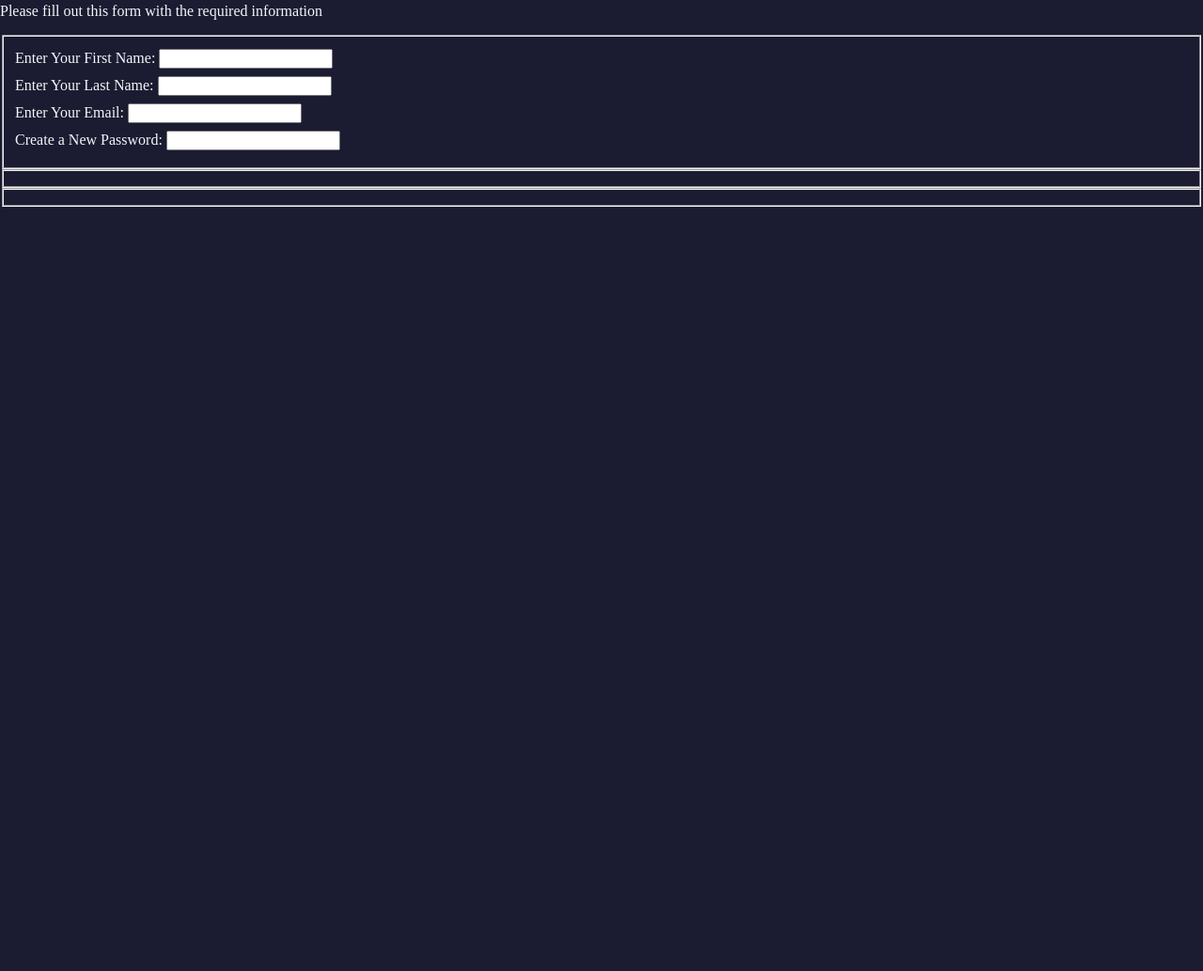
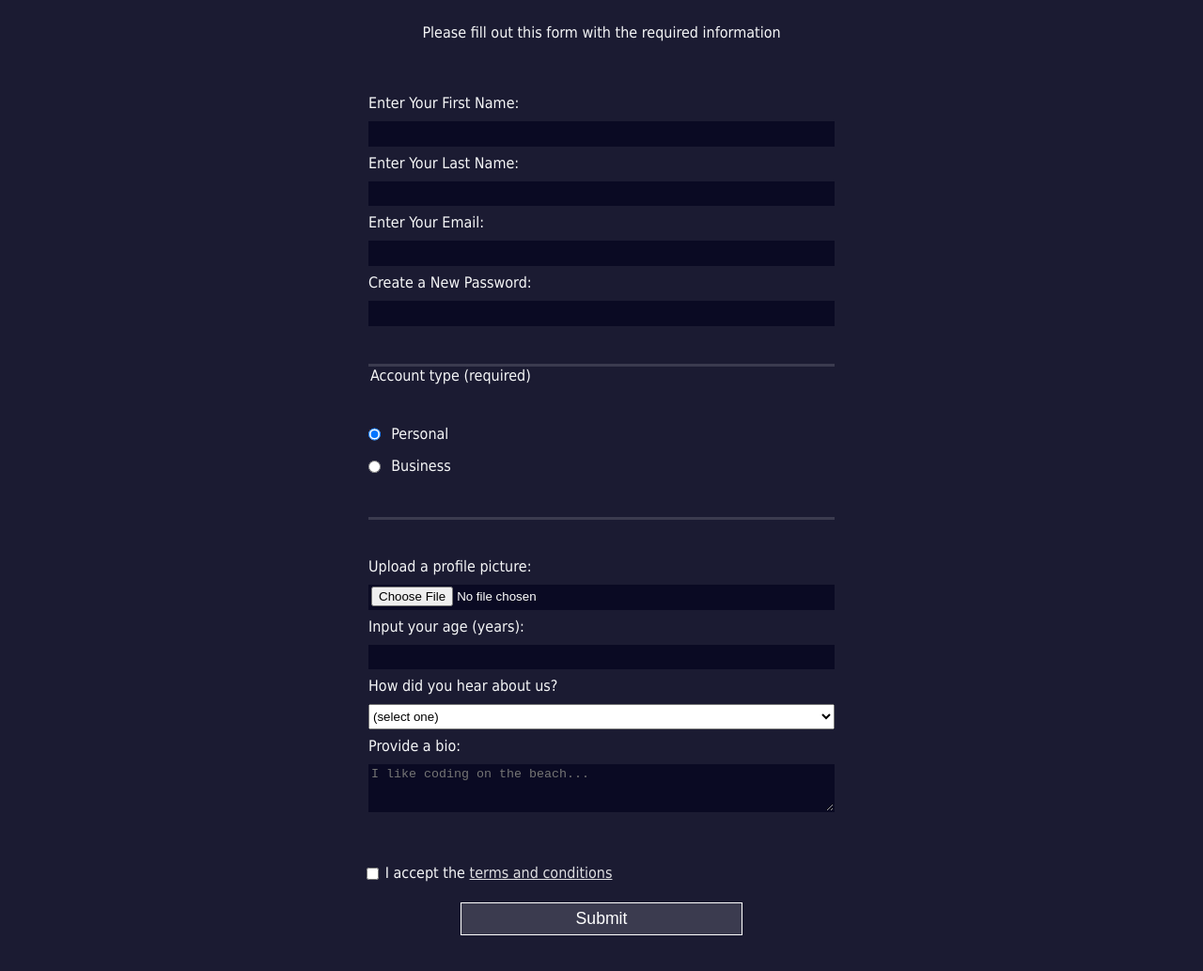
Before and after one commit to SverreGjolme/RegistrationForm, a plain HTML site: page index.html in a window 1280 px wide. Shown: the part 77-1110 px from the top of the page at 94% size. Before the commit the page ends 821 px from the top, so only its background shows below. Drawn offline with Linux system fonts and the light colour scheme.

Commit message:
Ferdigstilt prosjekt

```diff
--- a/index.html
+++ b/index.html
@@ -9,23 +9,67 @@
 
 <body>
 
+    <!-- Overskrift og innledningstekst -->
     <h1>Registration Form</h1>
     <p>Please fill out this form with the required information</p>
 
+    <!-- Skjema med actions begynner her -->
     <form action="https://register-demo.freecodecamp.org" method="post">
+        <!-- 1.fieldset, grunnleggende informasjon -->
         <fieldset>
-            <label for="first-name">Enter Your First Name: <input id="first-name" type="text"></label>
-            <label for="last-name">Enter Your Last Name: <input id="last-name" type="text"></label>
-            <label for="email">Enter Your Email: <input id="email" type="email"></label>
-            <label for="new-password">Create a New Password: <input id="new-password" type="password"></label>
+            <!-- Etikett og inndatafelt for fornavn -->
+            <label for="first-name">Enter Your First Name: <input id="first-name" type="text" name="first-name" required></label>
 
+            <!-- Etikett og inndatafelt for etternavn -->
+            <label for="last-name">Enter Your Last Name: <input id="last-name" type="text" name="last-name" required></label>
+
+            <!-- Etikett og inndatafelt for e-post -->
+            <label for="email">Enter Your Email: <input id="email" type="email" name="email" required></label>
+
+             <!-- Etikett og inndatafelt for å opprette et nytt passord -->
+            <label for="new-password">Create a New Password: <input id="new-password" type="password" pattern="[a-z0-5]{8,}" name="new-password" required></label>
         </fieldset>
+
+        <!-- 2.fieldset, skjemafelt for kontotype -->
+        <fieldset>
+            <legend>Account type (required)</legend>
+
+            <!-- Radioknapper for personlig og bedriftskonto -->
+            <label for="personal-account"><input id="personal-account" type="radio" name="account-type" class="inline" checked> Personal</label>
+            <label for="business-account"><input id="business-account" type="radio" name="account-type" class="inline"> Business</label>
+        </fieldset>
+
+        <!-- 3.fieldset, tilleggsinformasjon -->
         <fieldset>
 
+            <!-- Etikett og inndatafelt for profilbilde -->
+            <label for="profile-picture">Upload a profile picture:<input id="profile-picture" type="file" name="profile-picture"></label>
+
+            <!-- Etikett og inndatafelt for alder -->
+            <label for="age">Input your age (years): <input id="age" type="number" min="13" max="120" name="age"></label>
+
+            <!-- Etikett og nedtrekksliste for hvordan brukeren hørte om tjenesten -->
+            <label for="referrer">How did you hear about us?
+              <select id="referrer" name="referrer">
+                <option value="">(select one)</option>
+                <option value="1">freeCodeCamp News</option>
+                <option value="2">freeCodeCamp YouTube Channel</option>
+                <option value="3">freeCodeCamp Forum</option>
+                <option value="4">Other</option>
+              </select>
+        </label>
+
+        <!-- Etikett og tekstområde for å gi en biografi -->
+        <label for="bio">Provide a bio:
+            <textarea id="bio" rows="3" cols="30" placeholder="I like coding on the beach..." name="bio"></textarea>
+        </label>
         </fieldset>
-        <fieldset>
 
-        </fieldset>
+        <!-- Avmerkingsboks for å akseptere vilkår og betingelser -->
+        <label for="terms-and-conditions"><input id="terms-and-conditions" type="checkbox" name="terms-and-conditions" class="inline" required>I accept the <a href="https://www.freecodecamp.org/news/terms-of-service/">terms and conditions</a></label>
+
+        <!-- Innsendingsknapp -->
+        <input type="submit" value="Submit" name="submit">
 
     </form>
 </body>
--- a/styles.css
+++ b/styles.css
@@ -1,12 +1,76 @@
 body {
-    width: 100%;
-    height: 100vh;
-    margin: 0;
-    background-color: #1b1b32;
-    color: #f5f6f7;
+    font-family: Tahoma;                 /* Teksttype */
+    font-size: 16px;                     /* Tekststørrelse */
+    width: 100%;                         /* Full bredde */
+    height: 100vh;                       /* Full høyde av visningsvinduet */
+    margin: 0;                           /* Ingen margin */
+    background-color: #1b1b32;         /* Mørk lilla bakgrunn */
+    color: #f5f6f7;                    /* Lys off-white tekstfarge */
 }
 
 label {
-    display: block;
-    margin: 0.5rem 0;
+    display: block;                      /* Hver etikett på en ny linje */
+    margin: 0.5rem 0;                    /* Litt avstand over og under hver etikett */
 }
+
+
+h1, p {
+    margin: 1em auto;                    /* Litt plass over og under */
+    text-align: center;                  /* Sentrert horisontalt */
+}
+
+form {
+    margin: 0 auto;                      /* Sentrerer formelementet horisontalt */
+    max-width: 500px;                    /* Maksimal bredde */
+    min-width: 300px;                    /* Minimum bredde */
+    width: 60vw;                         /* Bredde mellom 60% av visningsvinduets bredde */
+    padding-bottom: 2em;
+}
+
+fieldset {
+    border: none;                        /* Fjerner borders for fieldset */
+    padding: 2rem 0;                     /* Legger til padding top/bottom, fjerner h/v */
+    border-bottom: 3px solid #3b3b4f;  /* Custom border bottom for å space ut fieldsettene */
+}
+
+fieldset:last-of-type {                  /* Selecter siste fieldsettet med pseudoclass */
+    border-bottom: none;
+}
+
+input, textarea, select {
+    width: 100%;                         /* Setter bredden til 100% av parent-element */
+    box-sizing: border-box;              /* Inkluderer padding og grenser i bredden */
+    margin: 10px 0 0 0;                  /* 10px margin top, 0 resten */
+    min-height: 2em;
+}
+
+input, textarea {                        /* Litt styling på input/textarea boksene */
+    background-color: #0a0a23;
+    border: 1px solid #0a0a23;
+    color: #ffffff;
+}
+
+a {
+    color: #dfdfe2;
+}
+
+.inline {
+    width: unset;                        /* Overstyrer tidligere width-rule */
+    margin: 0 0.5em 0 0;                 /* h/margin 0.5em for litt spacing */
+    vertical-align: middle;              /* Aligner elementene vertikalt i midten */
+}
+
+input[type="submit"] {                   /* Selector basert på type til et element */
+    display: block;                      /* Sentrerer submit knappen */
+    width: 60%;
+    min-width: 300px;
+    margin: 1em auto;
+    height: 2em;
+    font-size: 1.1rem;
+    background-color: #3b3b4f;
+    border-color: white;
+}
+
+input[type="file"] {
+    padding: 1px 2px;
+}
```
